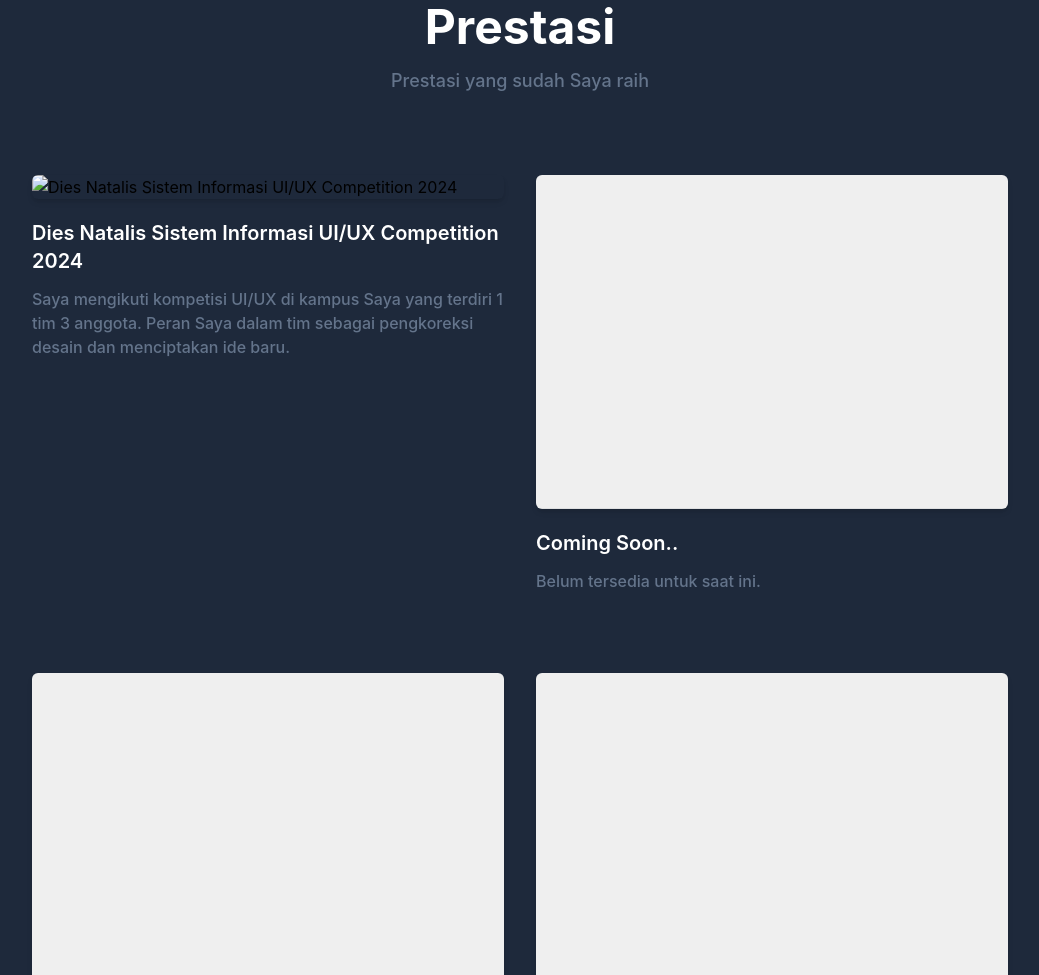
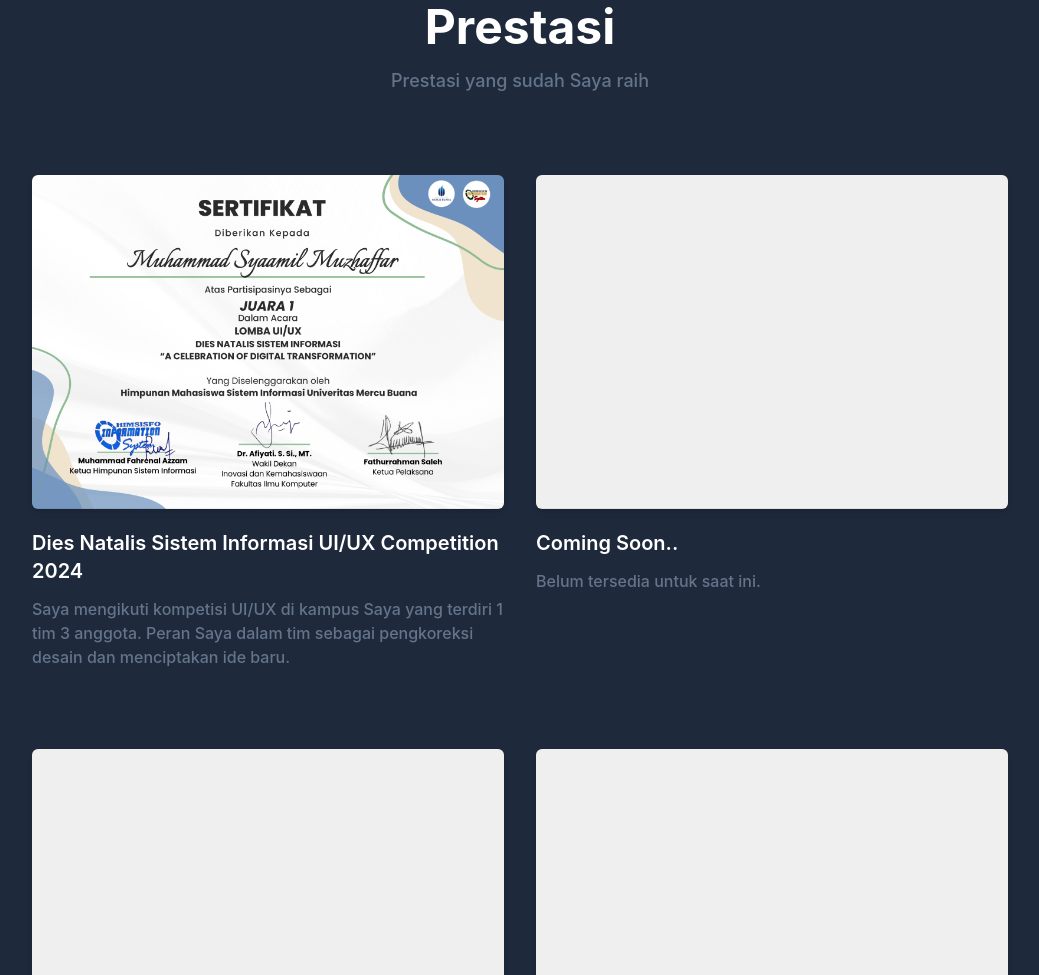
Before and after one commit to musyaml/myportfolio, a website: page index.html in a window 1280 px wide. Shown: the part 3332-4307 px from the top of the page, without its empty margins (120-1159 px from the left). Drawn offline with Linux system fonts and the light colour scheme.

Commit message:
My Portfolio Update

```diff
--- a/index.html
+++ b/index.html
@@ -567,7 +567,7 @@
           <div class="mb-12 p-4 md:w-1/2">
             <div class="overflow-hidden rounded-md shadow-md">
               <img
-                src="dist/img/portfolio/achievement/1.jpg"
+                src="dist/img/portfolio/achievement/1.png"
                 alt="Dies Natalis Sistem Informasi UI/UX Competition 2024"
                 width="w-full"
               />
```
Also changed, not shown: dist/img/portfolio/achievement/1.png (added), 2 other files.
